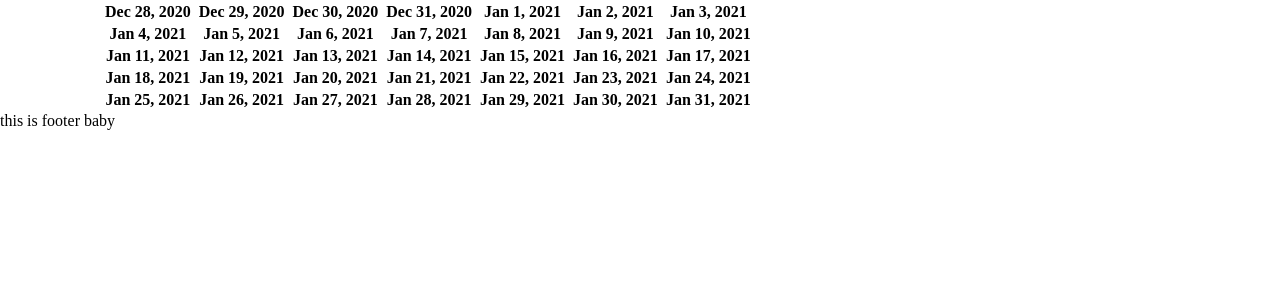
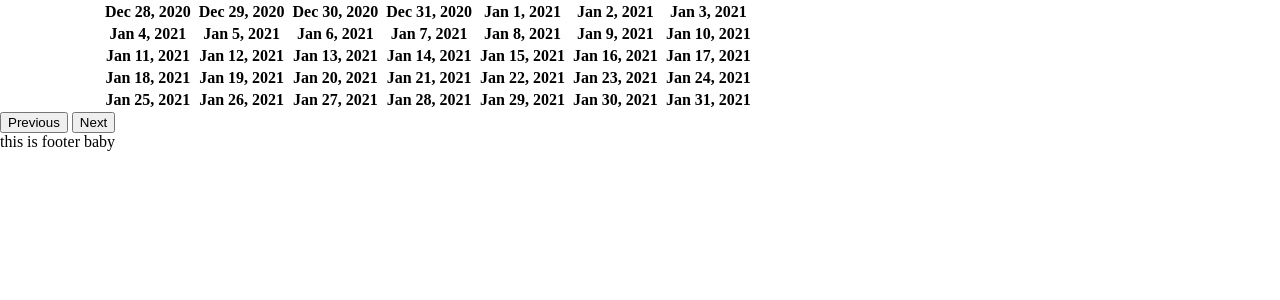
Before and after one commit to PetrAlexTeam/Calendar, a Django app: a page that uses Calendar/templates/Calendar/my_calendar.html in a window 1280 px wide. Shown: the part 100-400 px from the top of the page. Run offline with Django 3.2, Linux system fonts and the light colour scheme; tables that the repository leaves empty hold one stand-in row (values such as "Sample post"); lists and menus that the app fills with data are empty.

Commit message:
Добавил пагинацию по месяцам

```diff
--- a/Calendar/templates/Calendar/my_calendar.html
+++ b/Calendar/templates/Calendar/my_calendar.html
@@ -18,4 +18,8 @@
 
     {% endfor %}
 </table>
+
+<a href="{{ previous_link }}"> <button>Previous</button></a>
+<a href="{{ next_link }}"> <button>Next</button></a>
+
 {% endblock %}
--- a/Calendar/views.py
+++ b/Calendar/views.py
@@ -17,6 +17,20 @@ def home(request):
     return render(request, "Calendar/index.html", context)
 
 
+def get_nearest_month(year, month):
+    """Returns tuple of tuples: ((y_prev, m_prev), (y_next, m_next))"""
+    if month == 12:
+        next_ = (year + 1, 1)
+        previous = (year, 11)
+    elif month == 1:
+        next_ = (year, 2)
+        previous = (year - 1, 12)
+    else:
+        next_ = (year, month + 1)
+        previous = (year, month - 1)
+    return previous, next_
+
+
 def my_calendar(request, path, year, month):
     try:
         calendar = Calendar.objects.get(path=path)
@@ -34,7 +48,13 @@ def my_calendar(request, path, year, month):
             week.append(str_date)
             tasks[str_date] = task.get_day_tasks(date, calendar)
         month_string.append(week)
-    context = {"month": c.monthdatescalendar(year, month), "tasks": tasks, "month_string": month_string}
+    previous, next_ = get_nearest_month(year, month)
+    previous_link = f"/{path}/{previous[0]}/{previous[1]}"
+    next_link = f"/{path}/{next_[0]}/{next_[1]}"
+    context = {"month": c.monthdatescalendar(year, month),
+               "tasks": tasks, "month_string": month_string,
+               "next_link": next_link,
+               "previous_link": previous_link}
     resp = render(request, "Calendar/my_calendar.html", context)
     save_last_calendar(resp, path)
     return resp
```
